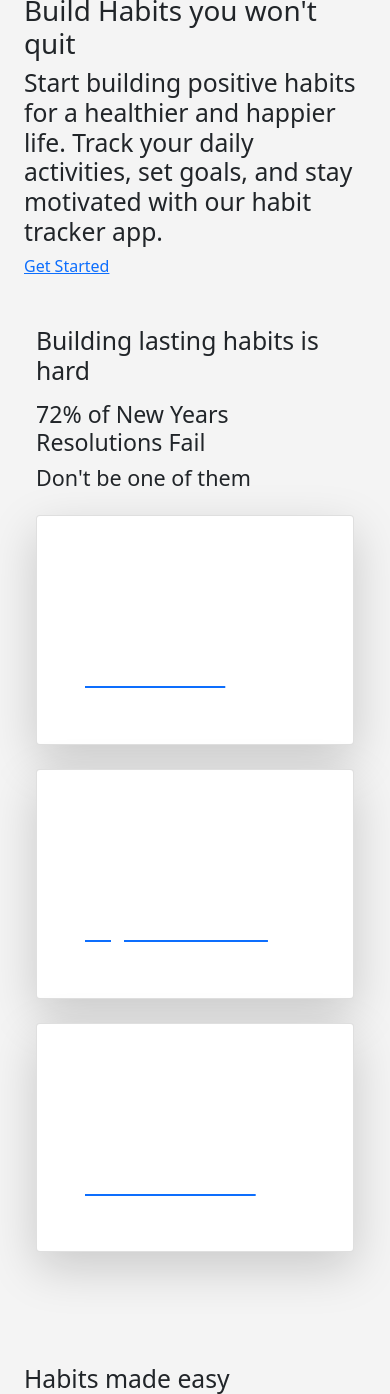
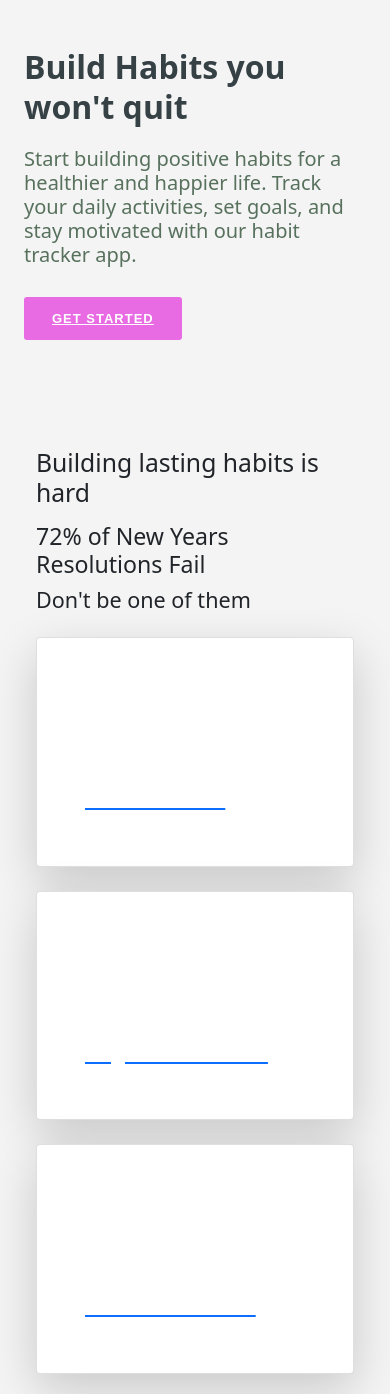
Before and after one commit to kelllyy101/habittracker-fullstack, a Django app: page / in a window 390 px wide. Shown: the part 439-1833 px from the top of the page. Run offline with Django 3.2, Linux system fonts and the light colour scheme.

Commit message:
added styling to landing page

```diff
--- a/assets/css/style.css
+++ /dev/null
@@ -1,19 +0,0 @@
-:root {
-    --bs-black: #000000;
-    --bs-white: #ffffff;
-    --bs-ffd2fc: #ffd2fc;
-    --bs-ddfff7: #ddfff7;
-
-    --bs-blue: #0d6efd;
-    --bs-indigo: #6610f2;
-    --bs-purple: #6f42c1;
-    --bs-pink: #d63384;
-    --bs-red: #dc3545;
-    --bs-orange: #fd7e14;
-    --bs-yellow: #ffc107;
-    --bs-green: #198754;
-    --bs-teal: #20c997;
-    --bs-cyan: #0dcaf0;
-    --bs-gray: #6c757d;
-    --bs-gray-dark: #343a40;
-  }
--- a/events/templates/home.html
+++ b/events/templates/home.html
@@ -1,3 +1,4 @@
+{% load static %}
 {% extends 'base_template.html' %}
 
 {% block content %}
--- a/events/templates/landing.html
+++ b/events/templates/landing.html
@@ -1,9 +1,10 @@
 <!-- templates/landing_page.html -->
 {% extends 'base_template.html' %}
+{% load static %}
+{% block content %}
+<link rel="stylesheet" type="text/css" href="{% static 'css/style.css' %}">
 
-{% block content %}
-
-
+<main id="main">
     <!-- ======= Hero Section ======= -->
     <section id="hero">
 
@@ -15,11 +16,11 @@
                         <h1>Build Habits you won't quit</h1>
                         <h2>Start building positive habits for a healthier and happier life. Track your daily
                             activities, set goals, and stay motivated with our habit tracker app.</h2>
-                    <a href="#about" class="btn-get-started scrollto">Get Started</a>
+                        <a href="register_user" class="btn-get-started scrollto">Get Started</a>
                     </div>
                 </div>
                 <div class="col-lg-6 order-1 order-lg-2 hero-img" data-aos="fade-left">
-                <img src="assets/img/hero-img.png" class="img-fluid" alt="">
+                    <img src="assets/img/hero-img.png" class="img-fluid" alt="woman writing down her habits">
                 </div>
             </div>
         </div>
@@ -86,6 +87,39 @@
     </div>
     </div>
 
+    <!-- ======= About Section ======= -->
+    <section id="about" class="about">
+        <div class="container">
+
+            <div class="row">
+                <div class="col-lg-6" data-aos="zoom-in">
+                    <img src="assets/img/about.jpg" class="img-fluid" alt="">
+                </div>
+                <div class="col-lg-6 d-flex flex-column justify-contents-center" data-aos="fade-left">
+                    <div class="content pt-4 pt-lg-0">
+                        <h3>Become a Productivity SuperHero</h3>
+                        <p class="fst-italic">
+                            Harness the power of our personalized habit tracker app to streamline your everyday routines and achieve your goals.
+                            Stay Empowered by
+                            Your Progress
+                        </p>
+                        <ul>
+                            <li><i class="bi bi-check-circle"></i> Stay Empowered by
+                                Your Progress</li>
+                            <li><i class="bi bi-check-circle"></i> Fuel your journey with insightful metrics, celebrate your milestones, and stay motivated on your path to success.</li>
+                            <li><i class="bi bi-check-circle"></i> Scientific studies show that tracking your progress can significantly boost your chances of successfully building and maintaining habits.
+                            </li>
+                        </ul>
+                        <p>
+                            Habits you desire will become quests you'll be excited to complete. No motivation is needed when having fun!
+                        </p>
+                    </div>
+                </div>
+            </div>
+
+        </div>
+    </section><!-- End About Section -->
+
 
 
     <div class="container px-4 py-5 nerd-featured-container" id="custom-cards">
@@ -141,5 +175,7 @@
     </div>
     </div>
 
+</main>
+
 
 {% endblock %}
--- a/events/templates/navbar.html
+++ b/events/templates/navbar.html
@@ -36,11 +36,11 @@
           </li>
 
         {% if user.is_authenticated %}
-        {% if user.is_superuser %}
+          {% if user.is_superuser %}
             <li class="nav-item">
-            <a class="nav-link" href="#">Admin</a>
-          </li>
-        {%endif %}
+            <a class="nav-link" href="admin/">Admin</a>
+            </li>
+          {%endif %}
           <li class="nav-item">
             <a class="nav-link" href="{% url 'logout' %}">Logout</a>
           </li>
--- a/habit/views.py
+++ b/habit/views.py
@@ -62,3 +62,8 @@ def delete_habit(request, item_id):
     item = get_object_or_404(Item, id=item_id)
     item.delete()
     return redirect('get_habits')
+
+
+@login_required
+def admin_view(request, item_id):
+    return redirect('admin/')
--- a/habit_tracker/urls.py
+++ b/habit_tracker/urls.py
@@ -18,11 +18,12 @@ from django.urls import path, include
 from habit import views as habit_views
 from events import views as events_views
 from users import views as users_views
+from django.conf.urls.static import static
+from django.conf import settings
 
-from django.urls import path
 
 urlpatterns = [
-    path('admin/', admin.site.urls),
+    path('admin/', admin.site.urls, name="admin"),
     # path('', events_views.home, name="home"),
     # path('events/', include('events.urls')),
     path('', events_views.landing, name = ''),
@@ -34,4 +35,6 @@ urlpatterns = [
     # path('', include('django.contrib.auth.urls')),
     path('', include('users.urls')),
 ]
- # + static(settings.MEDIA_URL, document_root=settings.MEDIA_ROOT)
+#+ static(settings.MEDIA_URL, document_root=settings.MEDIA_ROOT)
+if settings.DEBUG:
+    urlpatterns += static(settings.STATIC_URL, document_root=settings.STATICFILES_DIRS[0])
--- /dev/null
+++ b/static/css/style.css
@@ -0,0 +1,105 @@
+:root {
+  --bs-black: #000000;
+  --bs-white: #ffffff;
+  --bs-ffd2fc: #ffd2fc;
+  --bs-ddfff7: #ddfff7;
+
+  --bs-blue: #0d6efd;
+  --bs-indigo: #6610f2;
+  --bs-purple: #6f42c1;
+  --bs-pink: #d63384;
+  --bs-red: #dc3545;
+  --bs-orange: #fd7e14;
+  --bs-yellow: #ffc107;
+  --bs-green: #198754;
+  --bs-teal: #20c997;
+  --bs-cyan: #0dcaf0;
+  --bs-gray: #6c757d;
+  --bs-gray-dark: #343a40;
+}
+
+/*--------------------------------------------------------------
+# Hero Section
+--------------------------------------------------------------*/
+#hero {
+  width: 100%;
+  background-image: url("../images/habit_main_photo.jpg");
+  background-repeat: no-repeat;
+  background-size: contain;
+  background-position: right top;
+  margin-top: 70px;
+  padding: 60px 0;
+}
+
+#hero h1 {
+  margin: 0 0 20px 0;
+  font-size: 48px;
+  font-weight: 700;
+  line-height: 56px;
+  color: #364146;
+}
+
+#hero h2 {
+  color: #57715d;
+  margin-bottom: 30px;
+  font-size: 24px;
+}
+
+#hero .btn-get-started {
+  font-family: "Raleway", sans-serif;
+  font-weight: 600;
+  font-size: 13px;
+  text-transform: uppercase;
+  letter-spacing: 1px;
+  display: inline-block;
+  padding: 12px 28px;
+  border-radius: 3px;
+  transition: 0.5s;
+  color: #fefefe;
+  background: #e96be4;
+}
+
+#hero .btn-get-started:hover {
+  background: #84f795;
+}
+
+#hero .hero-img {
+  text-align: center;
+}
+
+#hero .hero-img img {
+  width: 70%;
+}
+
+@media (min-width: 1024px) {
+  #hero {
+    background-attachment: fixed;
+  }
+}
+
+@media (max-width: 992px) {
+  #hero h1 {
+    font-size: 32px;
+    line-height: 40px;
+  }
+
+  #hero h2 {
+    font-size: 20px;
+  }
+}
+
+
+.img-fluid {
+  position: relative;
+
+}
+
+.img-fluid :after {
+  content: "";
+  position: absolute;
+  bottom: 0;
+  left: 0;
+  right: 0;
+  background: linear-gradient(to bottom, rgba(255, 255, 255, 0) 0%, rgba(255, 255, 255, 1) 100%);
+  height: 40%;
+}
--- a/templatesbase/base_template.html
+++ b/templatesbase/base_template.html
@@ -1,22 +1,28 @@
+{% load static %}
 <!doctype html>
 <html lang="en">
+
 <head>
   <!-- Required meta tags -->
   <meta charset="utf-8">
   <meta name="viewport" content="width=device-width, initial-scale=1">
-    <link rel="stylesheet" href="assets/css/style.css">
-
+  <!-- Template Main CSS File -->
+  <link rel="stylesheet" type="text/css" href="{% static 'css/style.css' %}">
   <!-- Bootstrap CSS -->
-    <link href="https://cdn.jsdelivr.net/npm/bootstrap@5.0.0-beta1/dist/css/bootstrap.min.css" rel="stylesheet" integrity="sha384-giJF6kkoqNQ00vy+HMDP7azOuL0xtbfIcaT9wjKHr8RbDVddVHyTfAAsrekwKmP1" crossorigin="anonymous">
+  <link href="https://cdn.jsdelivr.net/npm/bootstrap@5.0.0-beta1/dist/css/bootstrap.min.css" rel="stylesheet"
+    integrity="sha384-giJF6kkoqNQ00vy+HMDP7azOuL0xtbfIcaT9wjKHr8RbDVddVHyTfAAsrekwKmP1" crossorigin="anonymous">
 
   <title>Hello, world!</title>
   <style>
-      body {background: #f4f4f4;}
+    body {
+      background: #f4f4f4;
+    }
   </style>
 </head>
+
 <body>
   {% include 'navbar.html' %}
-    <br/>
+  <br />
   <div class="container">
     {% if messages %}
     {% for message in messages %}
@@ -36,7 +42,9 @@
   <!-- Optional JavaScript; choose one of the two! -->
 
   <!-- Option 1: Bootstrap Bundle with Popper -->
-    <script src="https://cdn.jsdelivr.net/npm/bootstrap@5.0.0-beta1/dist/js/bootstrap.bundle.min.js" integrity="sha384-ygbV9kiqUc6oa4msXn9868pTtWMgiQaeYH7/t7LECLbyPA2x65Kgf80OJFdroafW" crossorigin="anonymous"></script>
+  <script src="https://cdn.jsdelivr.net/npm/bootstrap@5.0.0-beta1/dist/js/bootstrap.bundle.min.js"
+    integrity="sha384-ygbV9kiqUc6oa4msXn9868pTtWMgiQaeYH7/t7LECLbyPA2x65Kgf80OJFdroafW"
+    crossorigin="anonymous"></script>
 
   <!-- Option 2: Separate Popper and Bootstrap JS -->
   <!--
@@ -44,4 +52,5 @@
     <script src="https://cdn.jsdelivr.net/npm/bootstrap@5.0.0-beta1/dist/js/bootstrap.min.js" integrity="sha384-pQQkAEnwaBkjpqZ8RU1fF1AKtTcHJwFl3pblpTlHXybJjHpMYo79HY3hIi4NKxyj" crossorigin="anonymous"></script>
     -->
 </body>
+
 </html>
```
Also changed, not shown: habit_tracker/settings.py (+11 -1 lines), static/images/habit_main_photo.jpg (renamed from assets/images/habit_main_photo.jpg). Lines whose indentation alone changed are shown as unchanged.
